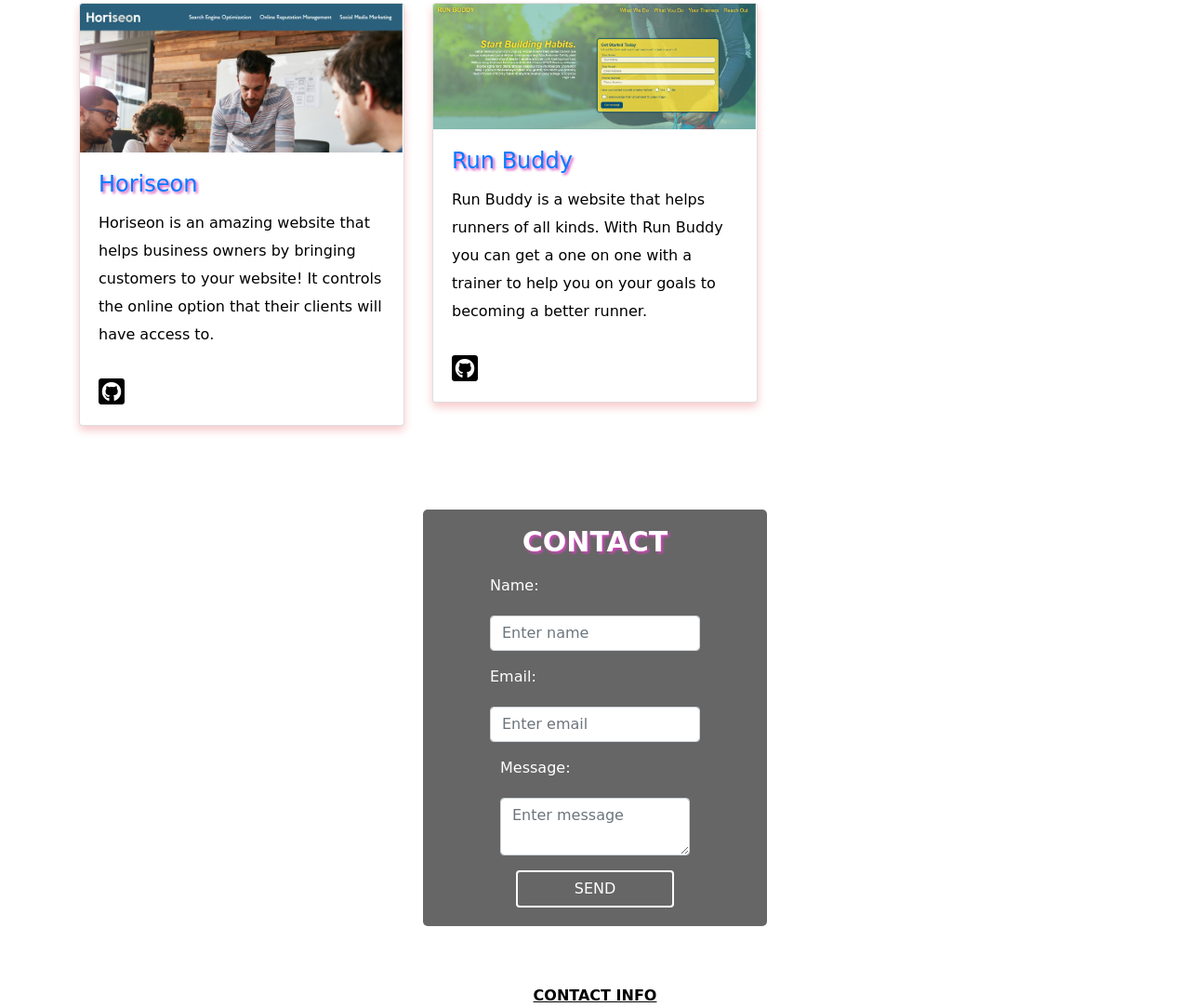
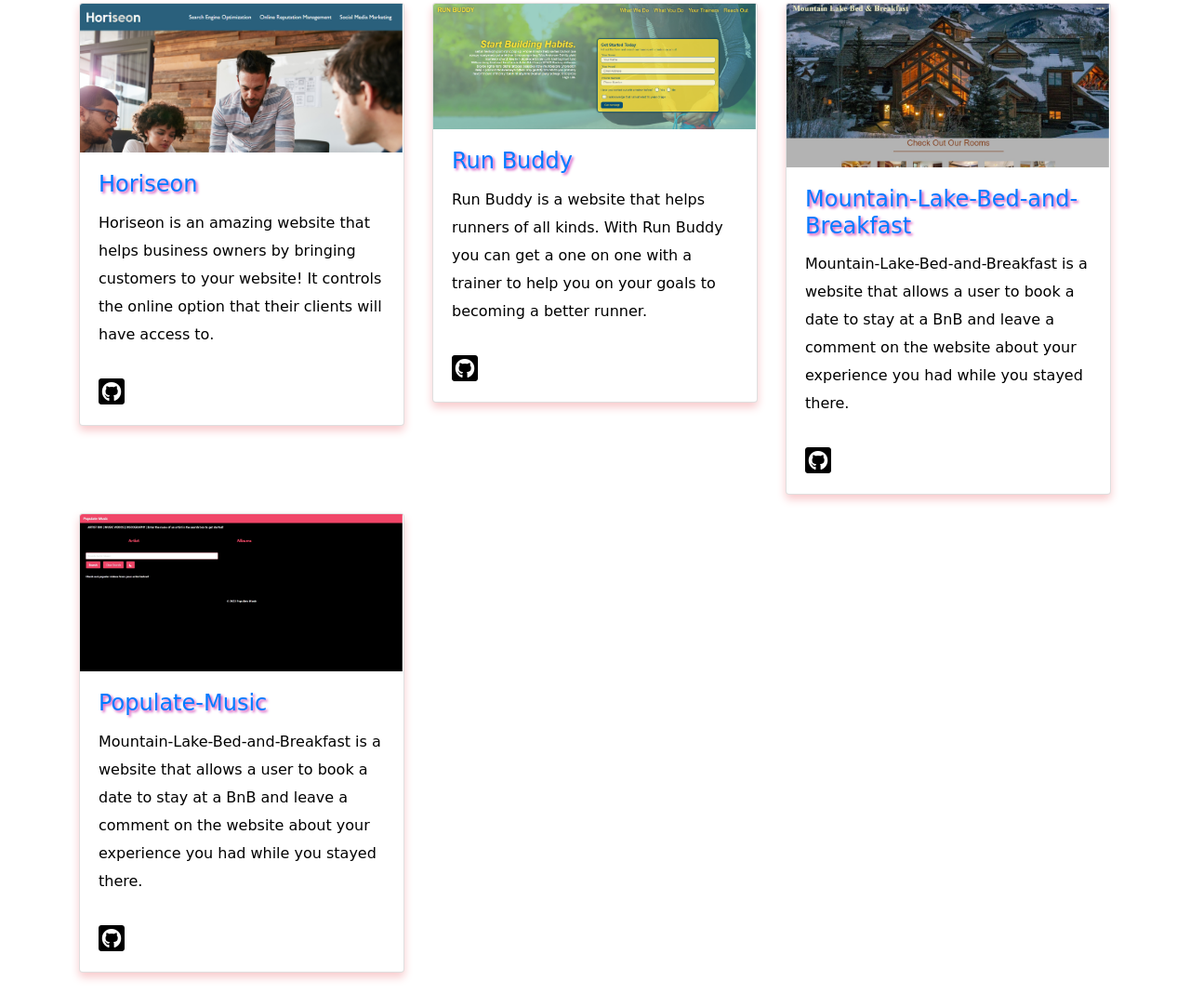
Before and after one commit to DanProgramsIt/My-Portfolio, a plain HTML site: page index.html in a window 1280 px wide. Shown: the part 1786-2869 px from the top of the page at 93% size. Drawn offline with nearby package versions, Linux system fonts and the light colour scheme.

Commit message:
added two projects to my portfolio

```diff
--- a/index.html
+++ b/index.html
@@ -80,7 +80,7 @@
                         aid for 5 years. While working these jobs i've always had this fascination of computers, how fun they are to use
                         and what amazing things you could accomplish while working with others on different projects, games or social media.
                         Not to long ago my father asked me, "If you like compuetr's so much why not work in that field" and thats when I looked
-                        into many jobs involving computers and coding.The one job that stood out to me the most is Software Engineering. From
+                        into many jobs involving computers and coding. The one job that stood out to me the most is "Software Engineering". From
                         there I decided to take a Boot Camp class for coding and to take one more step into becoming a Software Engineer!
                     </p>
 
@@ -94,7 +94,7 @@
             <article class="container">
                 <h1>Portfolio</h1>
                 <hr>
-                <div class="row ">
+                <div class="row">
                     <div class="col-md-4">
                         <div class="card">
                             <a href="https://danprogramsit.github.io/Code-Refactoring/" target="_blank">
@@ -123,6 +123,42 @@
                                 </div>
 
                                 <a href="https://github.com/DanProgramsIt/run-buddy" target="_blank">
+                                    <i class="fab fa-github-square fa-2x"></i>
+                                </a>
+                            </div>
+                        </a>
+                    </div>
+
+                    <div class="col-md-4">
+                        <a href="https://mountainlake.herokuapp.com/" target="_blank">
+                            <div class="card">
+                                <img class="card-img-top" src="assests/images/Mountain-Lake-Bed-and-Breakfast.jpg" alt="Card image">
+                                <div class="card-body ">
+                                    <h4 class="card-title">
+                                        <a href="https://mountainlake.herokuapp.com/"target="_blank">Mountain-Lake-Bed-and-Breakfast</a></h4>
+                                    <p class="card-text">Mountain-Lake-Bed-and-Breakfast is a website that allows a user to book a date to stay at a BnB
+                                        and leave a comment on the website about your experience you had while you stayed there.</p>
+                                </div>
+
+                                <a href="https://github.com/tooqk4u/Mountain-Lake-Bed-and-Breakfast" target="_blank">
+                                    <i class="fab fa-github-square fa-2x"></i>
+                                </a>
+                            </div>
+                        </a>
+                    </div>
+
+                    <div class="col-md-4">
+                        <a href="https://jlcunningham2101.github.io/Populate-Music/" target="_blank">
+                            <div class="card">
+                                <img class="card-img-top" src="assests/images/Populate Music.jpg" alt="Card image">
+                                <div class="card-body ">
+                                    <h4 class="card-title">
+                                        <a href="https://jlcunningham2101.github.io/Populate-Music/"target="_blank">Populate-Music</a></h4>
+                                    <p class="card-text">Mountain-Lake-Bed-and-Breakfast is a website that allows a user to book a date to stay at a BnB
+                                        and leave a comment on the website about your experience you had while you stayed there.</p>
+                                </div>
+
+                                <a href="https://github.com/jlcunningham2101/Populate-Music" target="_blank">
                                     <i class="fab fa-github-square fa-2x"></i>
                                 </a>
                             </div>
```
Also changed, not shown: assests/images/Mountain-Lake-Bed-and-Breakfast.jpg (added), assests/images/Populate Music.jpg (added).
